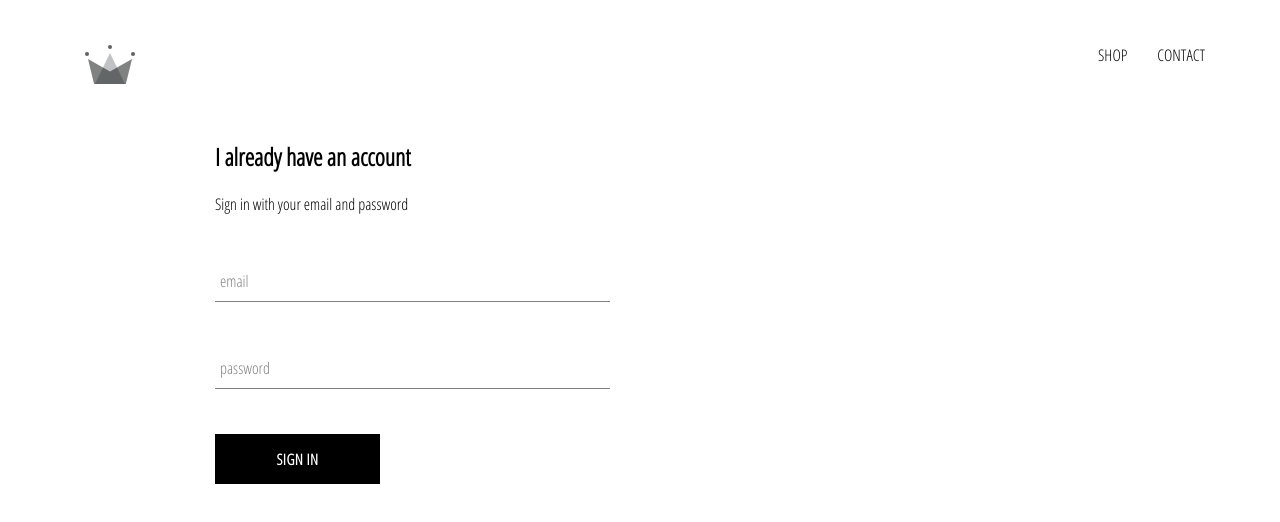
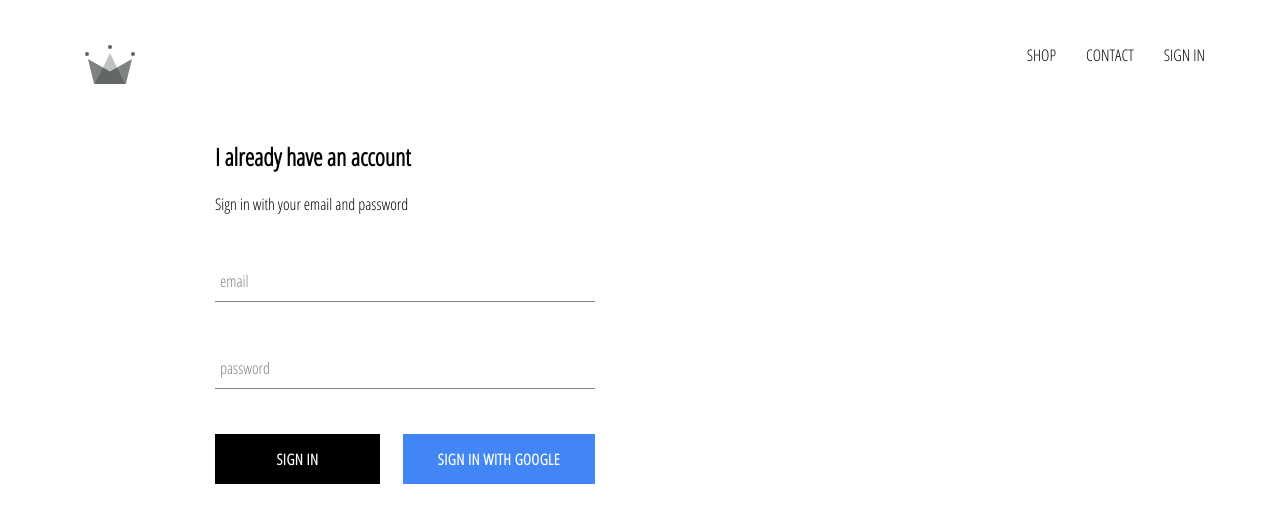
Before and after one commit to EricGurinowitsch/crwn-clothing, a React (Create React App) app: page /signin in a window 1280 px wide. Shown: the top 522 px of the page. Built offline with nearby package versions, Linux system fonts and the light colour scheme; no server answers.

Commit message:
Integrated firebase into application, created sign in page with sign in component and sign in with google

```diff
--- a/package.json
+++ b/package.json
@@ -6,6 +6,7 @@
     "@testing-library/jest-dom": "^4.2.4",
     "@testing-library/react": "^9.3.2",
     "@testing-library/user-event": "^7.1.2",
+    "firebase": "^7.12.0",
     "node-sass": "^4.13.1",
     "react": "^16.13.1",
     "react-dom": "^16.13.1",
--- a/src/App.css
+++ b/src/App.css
@@ -7,3 +7,7 @@
     text-decoration: none;
     color: black;
 }
+
+* {
+    box-sizing: border-box;
+}
--- a/src/App.js
+++ b/src/App.js
@@ -4,13 +4,36 @@
 
 import Homepage from './pages/homepage/homepage.component';
 import ShopPage from './pages/shop/shop.component';
+import SignInAndSignUpPage from './pages/sign-in-and-sign-up/sign-in-and-sign-up.component';
 import Header from './components/header/header.component';
-import SignInAndSignUpPage from './pages/sign-in-and-sign-up/sign-in-and-sign-up.component';
+import { auth } from './firebase/firebase.utils';
 
-function App() {
+class App extends React.Component {
+  constructor() {
+    super();
+
+      this.state = {
+        currentUser: null
+      }
+  }
+
+  unsubscribeFromAuth = null;
+
+  componentDidMount() {
+    this.unsubscribeFromAuth = auth.onAuthStateChanged(user => {
+      this.setState({ currentUser: user });
+      console.log(user);
+    });
+  }
+
+  componentWillUnmount() {
+    this.unsubscribeFromAuth();
+  }
+
+  render() {
     return (
       <div>
-    <Header />
+      <Header currentUser={this.state.currentUser} />
       <Switch>
         <Route exact path='/' component={Homepage} />
         <Route path='/shop' component={ShopPage} />
@@ -19,5 +42,6 @@
       </div>
     );
   }
+}
 
 export default App;
--- a/src/components/custom-button/custom-button.component.jsx
+++ b/src/components/custom-button/custom-button.component.jsx
@@ -1,8 +1,8 @@
 import React from 'react';
 import './custom-button.styles.scss';
 
-const CustomButton = ({ children, ...otherProps}) => (
-    <button className='custom-button' {...otherProps}>
+const CustomButton = ({ children, isGoogleSignIn, ...otherProps}) => (
+    <button className={`${isGoogleSignIn ? 'google-sign-in' : '' } custom-button`} {...otherProps}>
         {children}
     </button>
 );
--- a/src/components/custom-button/custom-button.styles.scss
+++ b/src/components/custom-button/custom-button.styles.scss
@@ -19,4 +19,13 @@
       color: black;
       border: 1px solid black;
     }
+
+    &.google-sign-in {
+        background-color: #4285f4;
+        color: white;
+        &:hover{
+            background-color: #357ae8;
+            border: none;
+        }
+    }
   }
--- a/src/components/header/header.component.jsx
+++ b/src/components/header/header.component.jsx
@@ -1,9 +1,10 @@
 import React from 'react';
 import { Link } from 'react-router-dom';
+import { auth } from '../../firebase/firebase.utils';
 import './header.styles.scss';
 import { ReactComponent as Logo } from '../../assets/crown.svg';
 
-const Header = () => (
+const Header = ({ currentUser }) => (
     <div className='header'>
         <Link className='logo-container' to='/'>
             <Logo className='logo' />
@@ -15,6 +16,15 @@
             <Link className='option' to='/shop'>
                 CONTACT
             </Link>
+            {currentUser ? (
+                <div className='option' onClick={() => auth.signOut()}>
+                    SIGN OUT
+                </div>
+                ) : (
+                <Link className='option' to='/signin'>
+                    SIGN IN
+                </Link>
+            )}
         </div>
     </div>
 );
--- a/src/components/header/header.styles.scss
+++ b/src/components/header/header.styles.scss
@@ -20,6 +20,7 @@
 
       .option {
         padding: 10px 15px;
+        cursor: pointer;
       }
     }
   }
--- a/src/components/sign-in/sign-in.component.jsx
+++ b/src/components/sign-in/sign-in.component.jsx
@@ -1,6 +1,7 @@
 import React from 'react';
 import FormInput from '../form-input/form-input.component';
 import CustomButton from '../custom-button/custom-button.component';
+import { signInWithGoogle } from '../../firebase/firebase.utils';
 import './sign-in.styles.scss';
 
 class SignIn extends React.Component{
@@ -45,8 +46,12 @@
                         handleChange={this.handleChange}
                         value={this.state.password}
                         required />
-
-                    <CustomButton type='submit'>Sign In</CustomButton>
+                    <div className='buttons'>
+                        <CustomButton type='submit'>Sign In</CustomButton>
+                        <CustomButton onClick={signInWithGoogle} isGoogleSignIn>
+                            Sign In With Google
+                        </CustomButton>
+                    </div>
                 </form>
 
             </div>
--- /dev/null
+++ b/src/firebase/firebase.utils.js
@@ -0,0 +1,25 @@
+import firebase from 'firebase/app';
+import 'firebase/firestore';
+import 'firebase/auth';
+
+const config = {
+    apiKey: "AIzaSyBPkCmR0b-Xuh8WTCctAILk58n4CN5YdiA",
+    authDomain: "crwn-db-30657.firebaseapp.com",
+    databaseURL: "https://crwn-db-30657.firebaseio.com",
+    projectId: "crwn-db-30657",
+    storageBucket: "crwn-db-30657.appspot.com",
+    messagingSenderId: "289263187515",
+    appId: "1:289263187515:web:dab16d4c914d692610ce1e",
+    measurementId: "G-WQ4FQJ39P7"
+  };
+
+  firebase.initializeApp(config);
+
+  export const auth = firebase.auth();
+  export const firestore = firebase.firestore();
+
+  const provider = new firebase.auth.GoogleAuthProvider();
+  provider.setCustomParameters({ prompt: 'select_account' });
+  export const signInWithGoogle = () => auth.signInWithPopup(provider);
+
+  export default firebase;
```
Also changed, not shown: 1 other file (tests, documents, lock files or other folders). Lines whose indentation alone changed are shown as unchanged.
